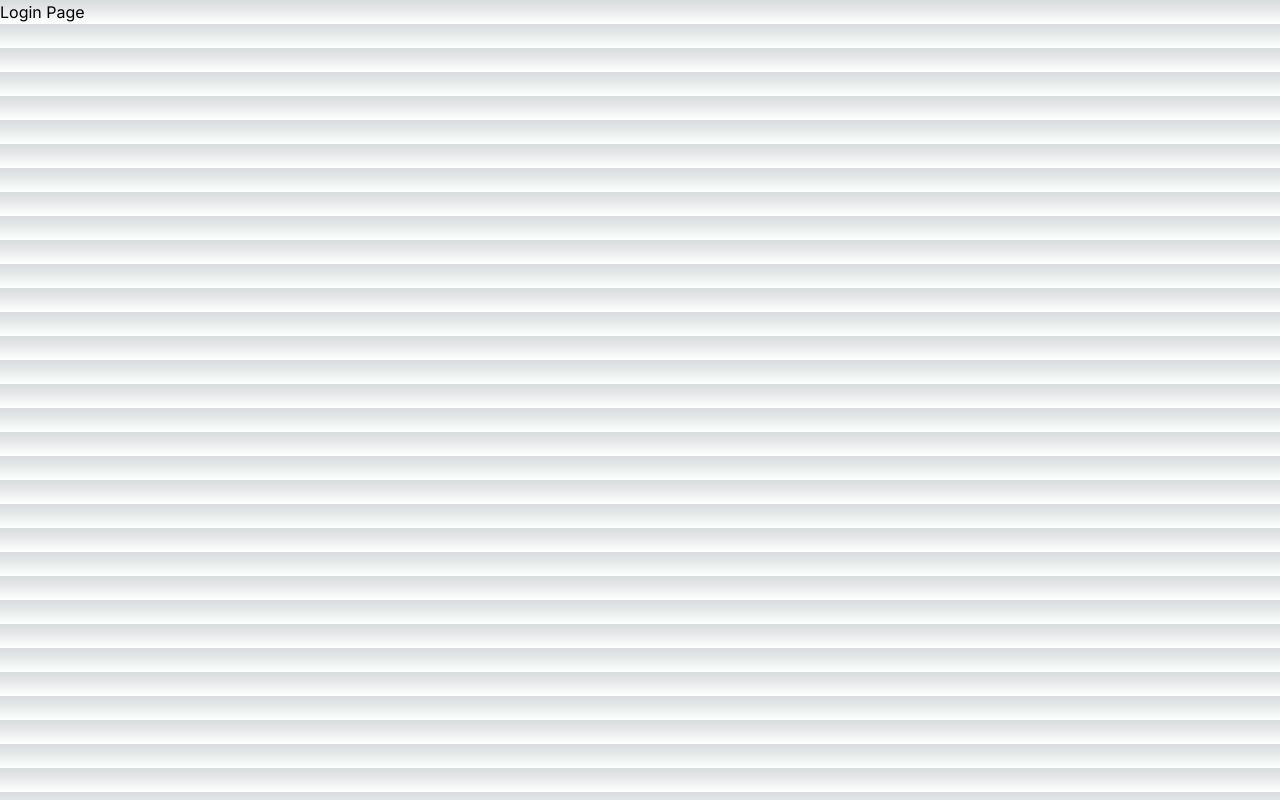
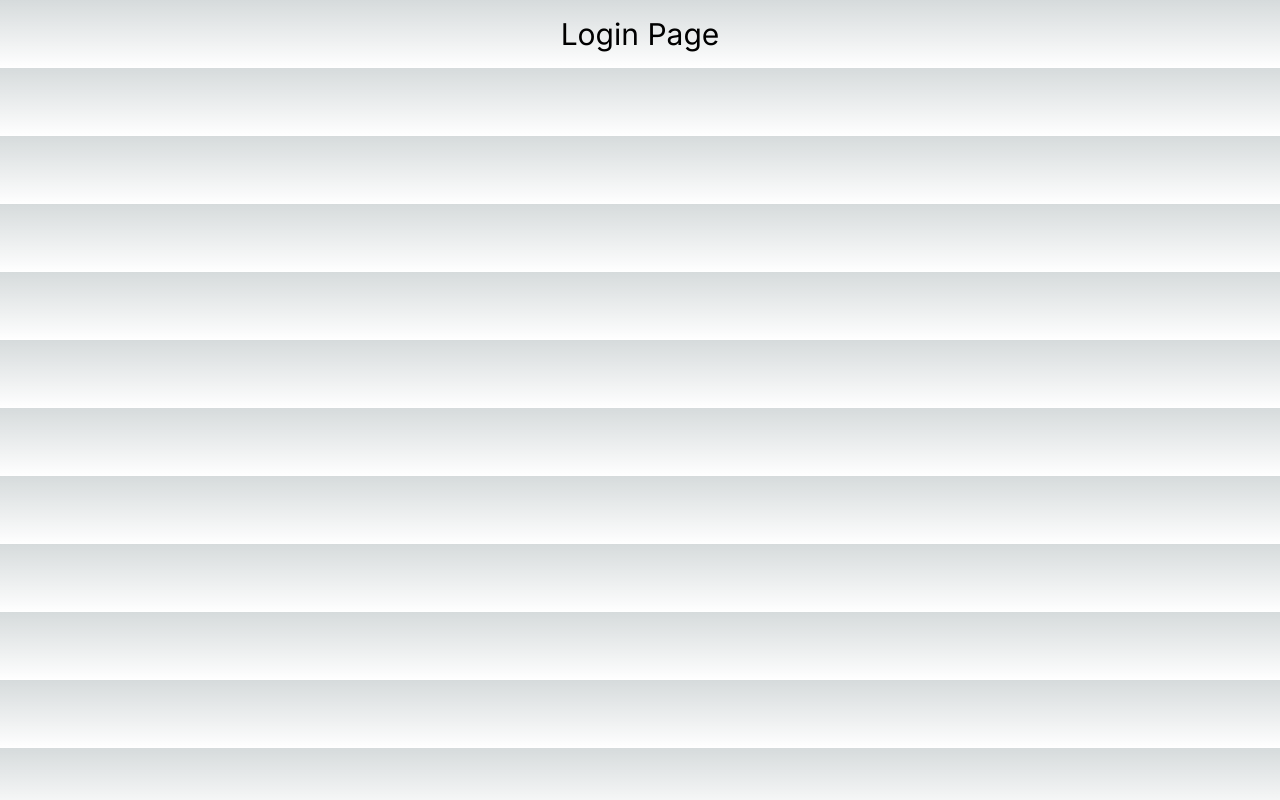
Before and after one commit to AVidhanR/LearnBuildGrow, a Next.js app in the folder next_js/my-app/: page /login in a window 1280 px wide. Built offline with nearby package versions, Linux system fonts and the light colour scheme.

Commit message:
Update page layout and metadata

```diff
--- a/next_js/my-app/src/app/layout.tsx
+++ b/next_js/my-app/src/app/layout.tsx
@@ -5,7 +5,7 @@ import "./globals.css";
 const inter = Inter({ subsets: ["latin"] });
 
 export const metadata: Metadata = {
-  title: "Create Next App",
+  title: "my-app",
   description: "Generated by create next app",
 };
 
--- a/next_js/my-app/src/app/login/page.tsx
+++ b/next_js/my-app/src/app/login/page.tsx
@@ -1,7 +1,7 @@
 export default function LoginPage() {
   return (
-    <div>
-      <h1>Login Page</h1>
+    <div className="m-4 text-center">
+      <h1 className="text-3xl">Login Page</h1>
     </div>
   );
 }
```
